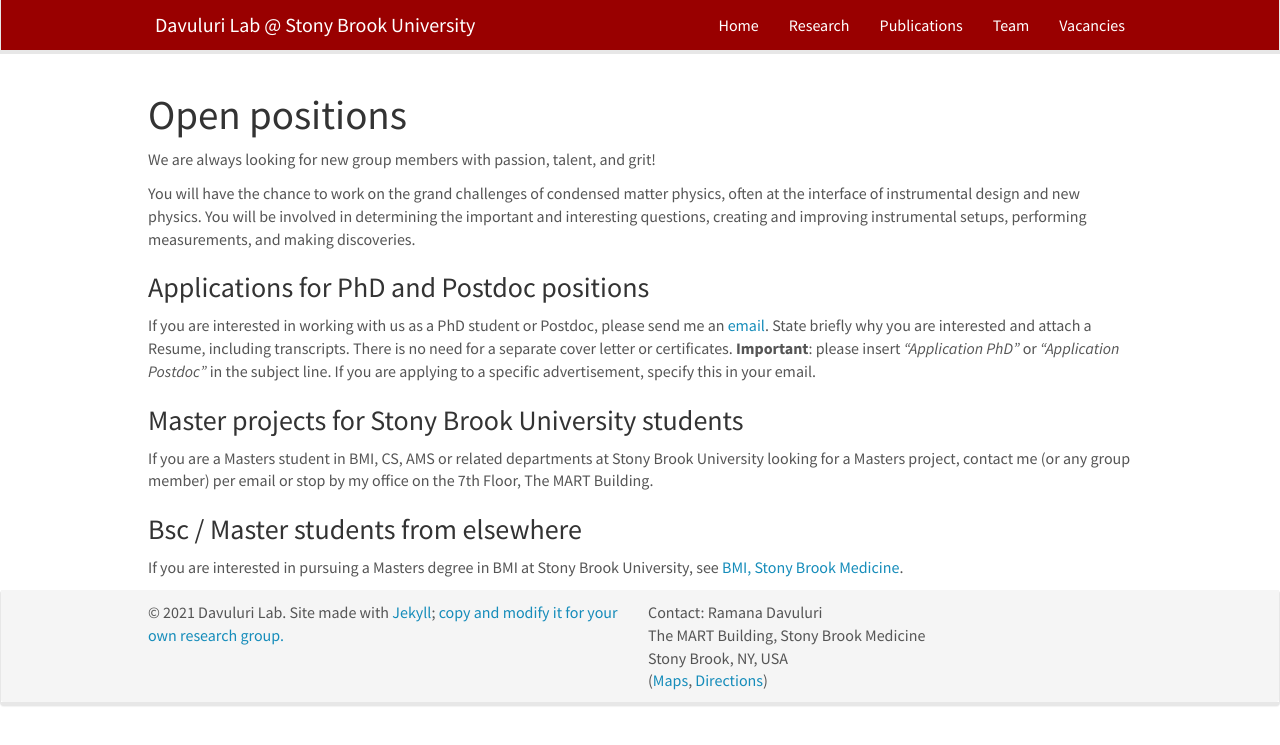
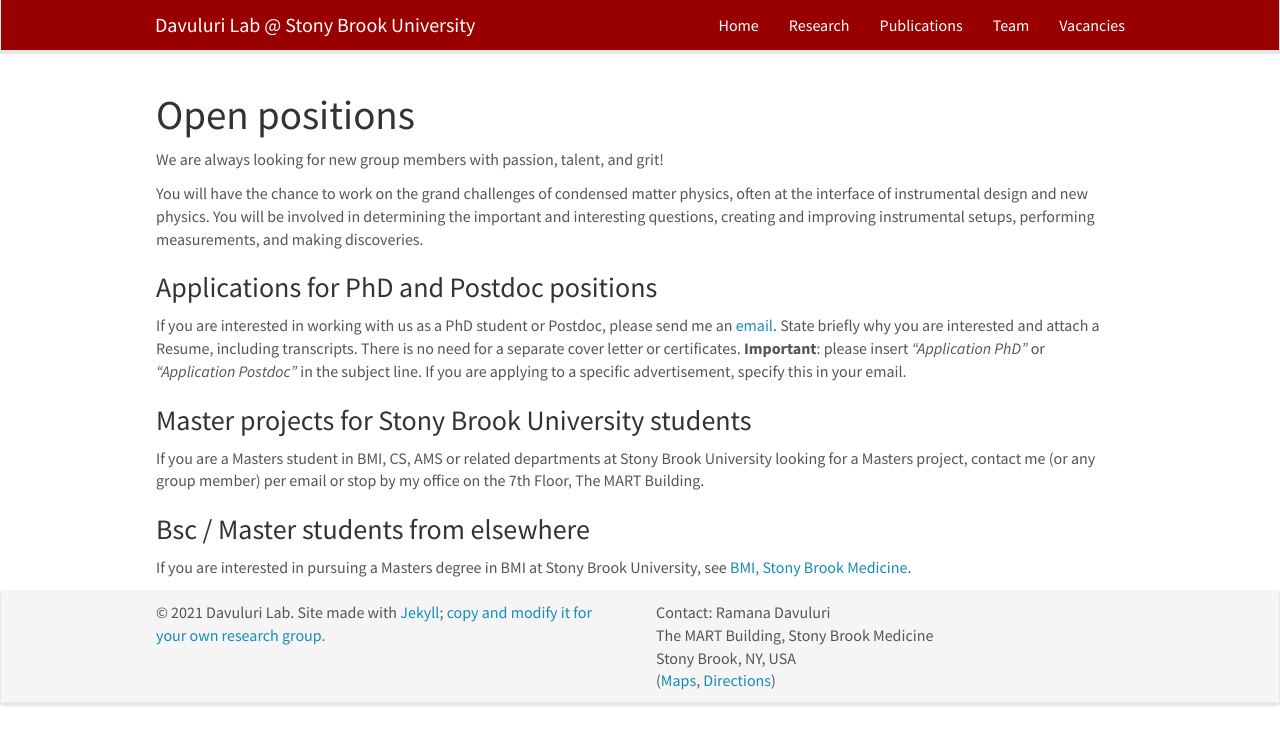
Before and after one commit to DavuluriLab/DavuluriLab.github.io, a Jekyll site: the page built from _pages/openings.md, in a window 1280 px wide. Shown: the top 745 px of the page. Built offline with Jekyll 4.4.1, drawn with Linux system fonts in a browser that asks for light colours; nearby versions of some CDN libraries.

Commit message:
Update main.scss

```diff
--- a/css/main.scss
+++ b/css/main.scss
@@ -52,7 +52,7 @@ firstp {
 }
 
 #homeidtmp h1 {
-	text-align: justify;
+	text-align: center;
 }
 
 #newsid img {
@@ -70,8 +70,8 @@ firstp {
 /* Grid overrides */
 .col-sm-1, .col-sm-2, .col-sm-3, .col-sm-5, .col-sm-6,
 .col-sm-7, .col-sm-8, .col-sm-9, .col-sm-10, .col-sm-11, .col-sm-12 {
-	padding-left: 8px;
-	padding-right: 8px;
+	padding-left: 16px;
+	padding-right: 16px;
 }
 
 /* Grid overrides */
```
